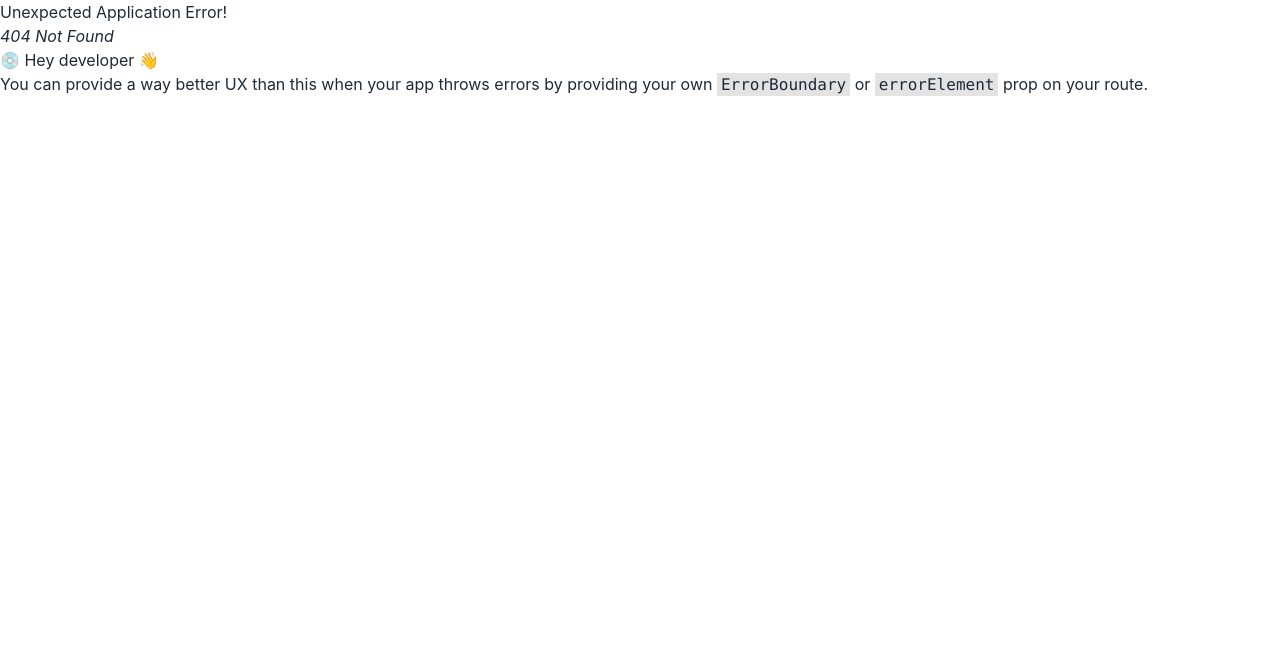
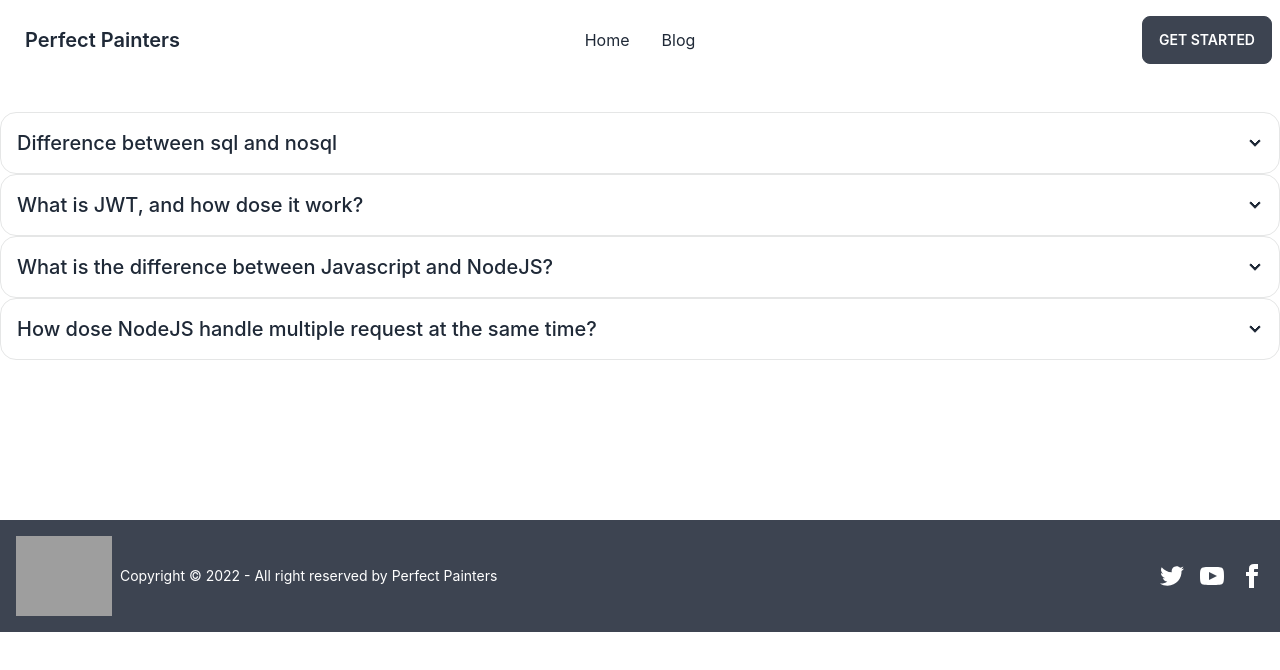
Before and after one commit to jibananando/perfect-painters-client, a React (Create React App) app: page /blog in a window 1280 px wide. Before the commit this address had no page. Shown: the top 670 px of the page. Built offline with nearby package versions, Linux system fonts and the light colour scheme; grey boxes are pictures that could not be loaded.

Commit message:
created Bloge page and added 4 question with answer

```diff
--- /dev/null
+++ b/src/Pages/Home/Blog/Blog.js
@@ -0,0 +1,53 @@
+import React from 'react';
+
+const Blog = () => {
+    return (
+        <div className='mb-40'>
+            <div tabIndex={0} className="collapse collapse-arrow border border-base-300 bg-base-100 rounded-box">
+                <div className="collapse-title text-xl font-medium">
+                    Difference between sql and nosql
+                </div>
+                <div className="collapse-content">
+                    <p>SQL is the programming language used to interface with relational databases.
+                        (Relational databases model data as records in rows and tables with logical links between them).
+                        NoSQL is a class of DBMs that are non-relational and generally do not use SQL.</p>
+                </div>
+            </div>
+            <div tabIndex={0} className="collapse collapse-arrow border border-base-300 bg-base-100 rounded-box">
+                <div className="collapse-title text-xl font-medium">
+                    What is JWT, and how dose it work?
+                </div>
+                <div className="collapse-content">
+                    <p>JSON Web Token (JWT) is an open standard (RFC 7519) that defines a compact and
+                        self-contained way for securely transmitting information between parties as a ...
+
+                        JWTs are digitally signed using either a secret (HMAC) or a public/private key pair (RSA or ECDSA)
+                        which safeguards them from being modified by the client or an attacker. Stored only on
+                        the client: You generate JWTs on the server and send them to the client. The client then </p>
+                </div>
+            </div>
+            <div tabIndex={0} className="collapse collapse-arrow border border-base-300 bg-base-100 rounded-box">
+                <div className="collapse-title text-xl font-medium">
+                    What is the difference between Javascript  and NodeJS?
+                </div>
+                <div className="collapse-content">
+                    <p>JavaScript is a simple programming language that can be used with any browser that has the JavaScript
+                        Engine installed. Node. js, on the other hand, is an interpreter or execution environment for the
+                        JavaScript programming language.</p>
+                </div>
+            </div>
+            <div tabIndex={0} className="collapse collapse-arrow border border-base-300 bg-base-100 rounded-box">
+                <div className="collapse-title text-xl font-medium">
+                    How dose NodeJS handle multiple request at the same time?
+                </div>
+                <div className="collapse-content">
+                    <p>How NodeJS handle multiple client requests? NodeJS receives multiple client requests and places them into
+                        EventQueue. NodeJS is built with the concept of event-driven architecture. NodeJS has its own EventLoop
+                        which is an infinite loop that receives requests and processes them.</p>
+                </div>
+            </div>
+        </div>
+    );
+};
+
+export default Blog;
--- a/src/Pages/Home/Home/Shared/Header/Header.js
+++ b/src/Pages/Home/Home/Shared/Header/Header.js
@@ -19,7 +19,7 @@ const Header = () => {
             <div className="navbar-center hidden lg:flex">
                 <ul className="menu menu-horizontal p-0">
                     <li><a href="/">Home</a></li>
-                    <li><a href="/">Blog</a></li>
+                    <li><a href="/blog">Blog</a></li>
                 </ul>
             </div>
             <div className="navbar-end">
--- a/src/Router/Routes/Routes.js
+++ b/src/Router/Routes/Routes.js
@@ -1,5 +1,6 @@
 import { createBrowserRouter } from "react-router-dom";
 import Main from "../../Layout/Main";
+import Blog from "../../Pages/Home/Blog/Blog";
 import Home from "../../Pages/Home/Home/Home";
 
 const router = createBrowserRouter([
@@ -10,6 +11,10 @@ const router = createBrowserRouter([
             {
                 path: '/',
                 element: <Home></Home>
+            },
+            {
+                path: '/blog',
+                element: <Blog></Blog>
             }
         ]
     }
```
